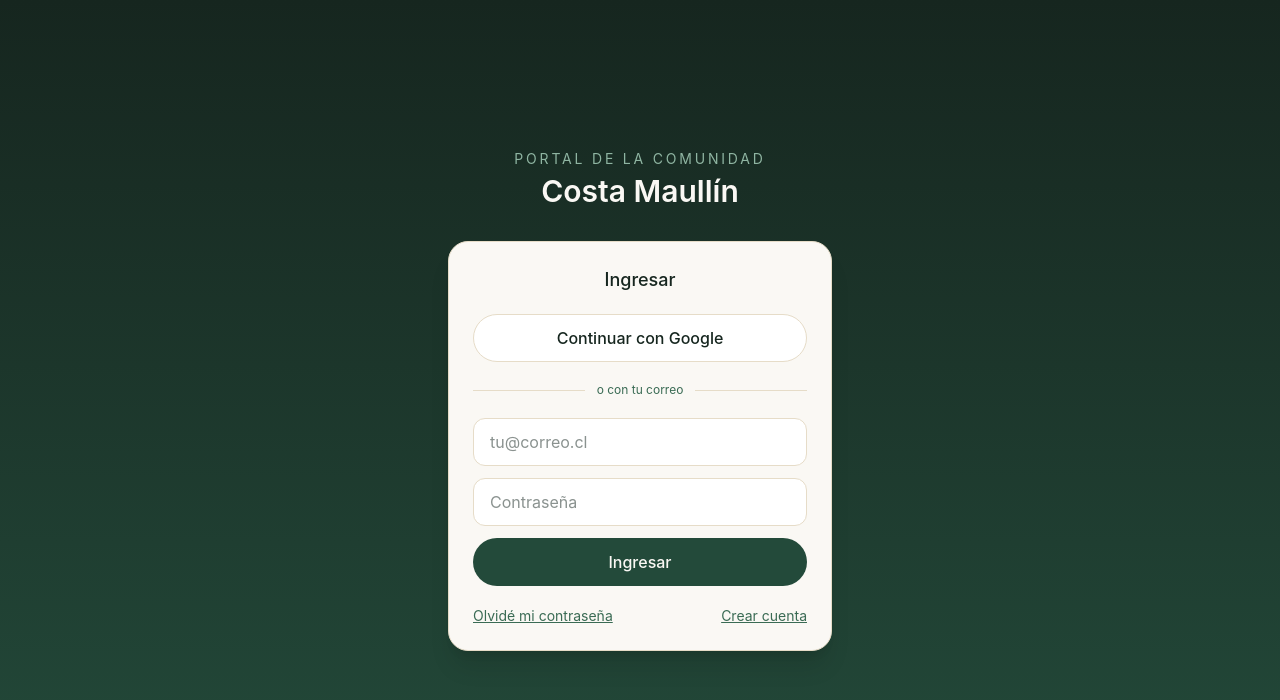
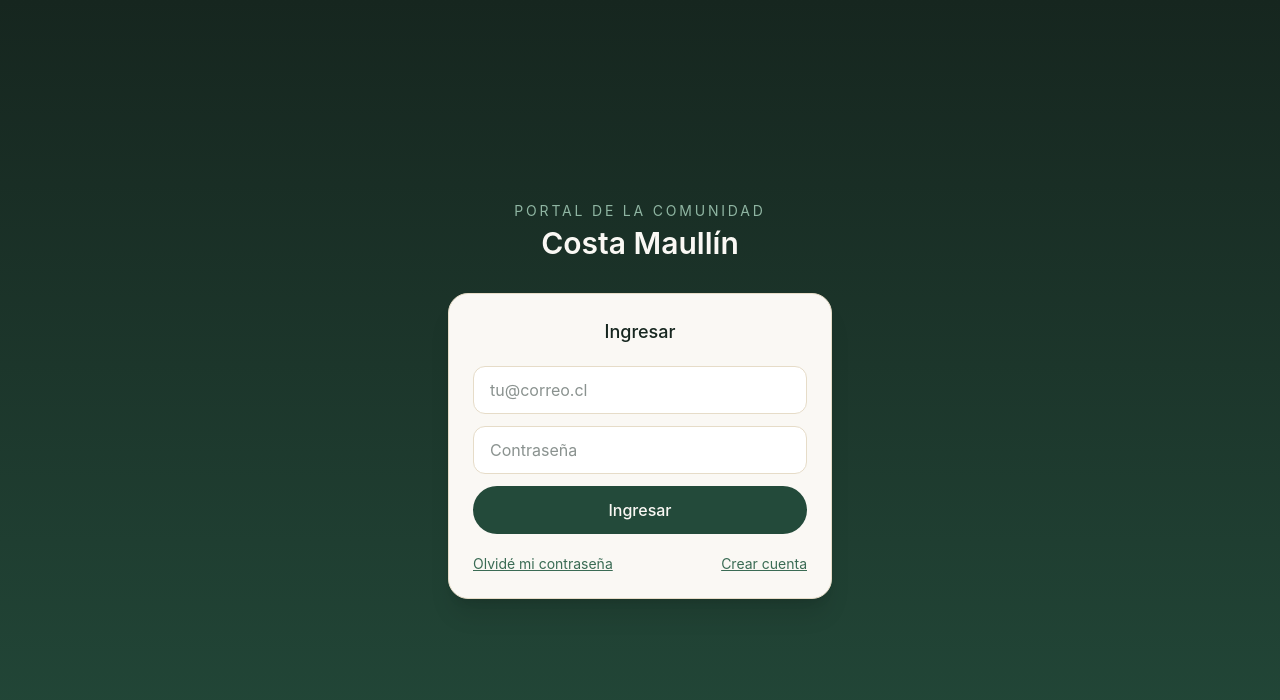
Before and after one commit to Boldhouse1415/costa-maullin, a Next.js app: page /login in a window 1280 px wide. Shown: the top 700 px of the page. Built offline with nearby package versions, Linux system fonts and the light colour scheme; no server answers.

Commit message:
Quitar login con Google (aun no configurado en Supabase)

```diff
--- a/src/app/(auth)/login/page.tsx
+++ b/src/app/(auth)/login/page.tsx
@@ -11,15 +11,6 @@ export default function PaginaLogin() {
   const [error, setError] = useState<string | null>(null);
 
   const supabase = crearClienteNavegador();
-
-  async function continuarConGoogle() {
-    setError(null);
-    const { error } = await supabase.auth.signInWithOAuth({
-      provider: "google",
-      options: { redirectTo: `${window.location.origin}/auth/callback` },
-    });
-    if (error) setError(error.message);
-  }
 
   async function iniciarSesionConEmail(e: React.FormEvent) {
     e.preventDefault();
@@ -37,19 +28,6 @@ export default function PaginaLogin() {
   return (
     <div className="flex flex-col gap-5">
       <h2 className="text-center text-lg font-medium text-bosque-900">Ingresar</h2>
-
-      <button
-        onClick={continuarConGoogle}
-        className="flex h-12 w-full items-center justify-center gap-2 rounded-full border border-arena-300 bg-white font-medium text-bosque-900 transition hover:bg-arena-200"
-      >
-        Continuar con Google
-      </button>
-
-      <div className="flex items-center gap-3 text-xs text-bosque-500">
-        <div className="h-px flex-1 bg-arena-300" />
-        o con tu correo
-        <div className="h-px flex-1 bg-arena-300" />
-      </div>
 
       <form onSubmit={iniciarSesionConEmail} className="flex flex-col gap-3">
         <input
```
